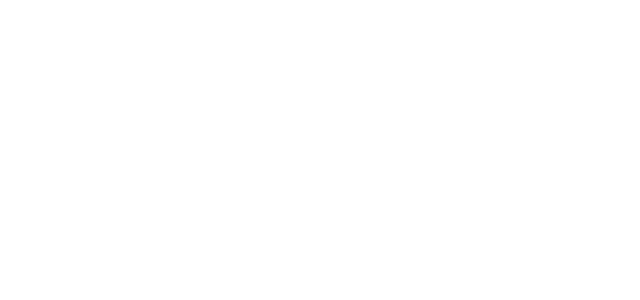
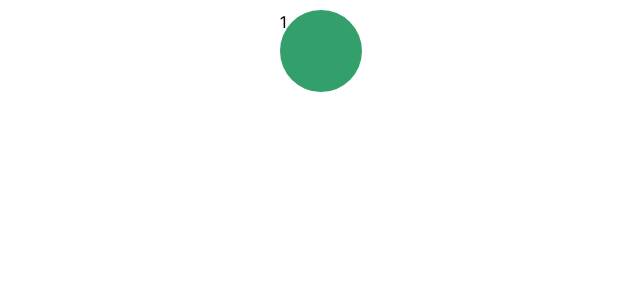
Before and after one commit to JaayTeeee/BEHS, a Next.js app: page /register in a window 1280 px wide. Shown: the top 300 px of the page, without its empty margins (20-660 px from the left). Built offline with nearby package versions, Linux system fonts and the light colour scheme.

Commit message:
modified registration page

```diff
--- a/src/app/register/page.tsx
+++ b/src/app/register/page.tsx
@@ -1,3 +1,26 @@
 export default function Registration() {
-  return <main></main>;
+  return (
+    <main>
+      <div id="registration-form">
+        <div className="step-indicator">
+          <ul>
+            <li className="active">
+              <div
+                className="circle"
+                style={{
+                  width: "82px",
+                  height: "82px",
+                  left: "300px",
+                  top: "10px",
+                }}
+              >
+                1
+              </div>
+            </li>
+            <li></li>
+          </ul>
+        </div>
+      </div>
+    </main>
+  );
 }
```
